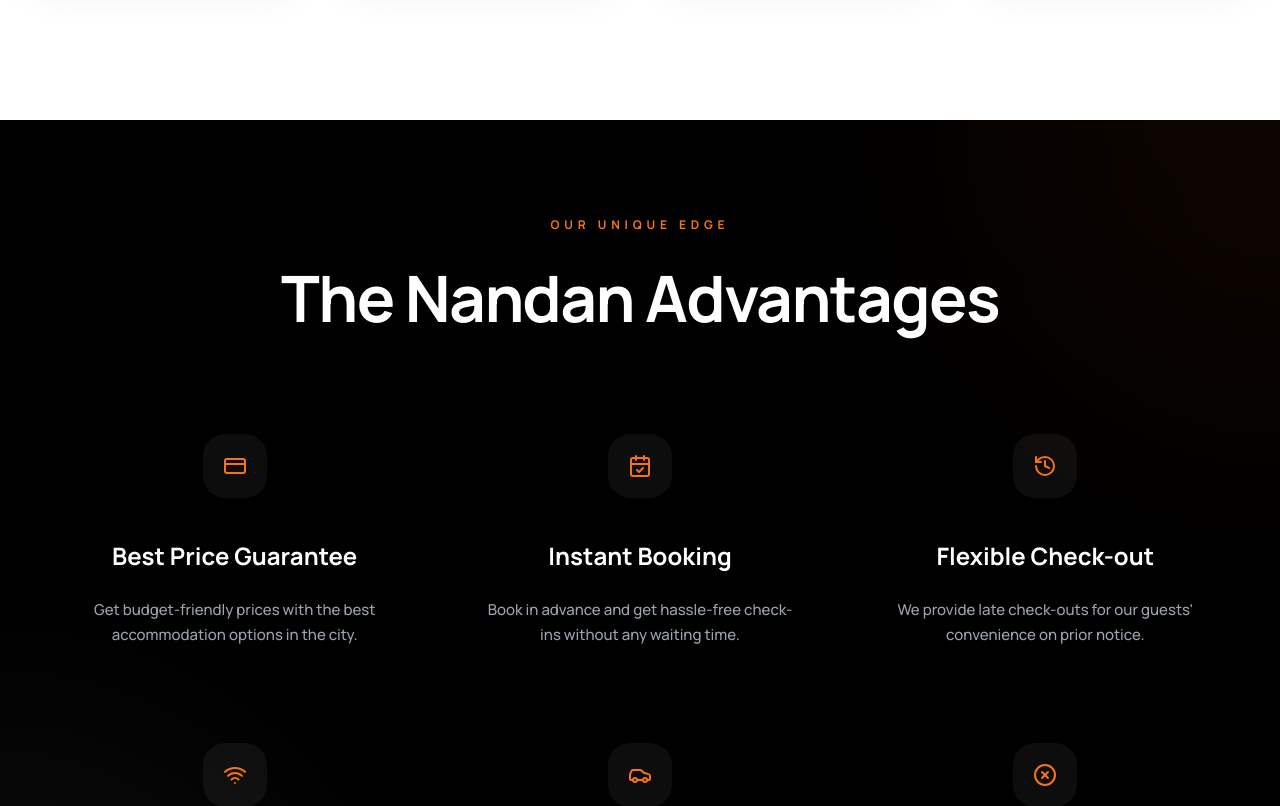
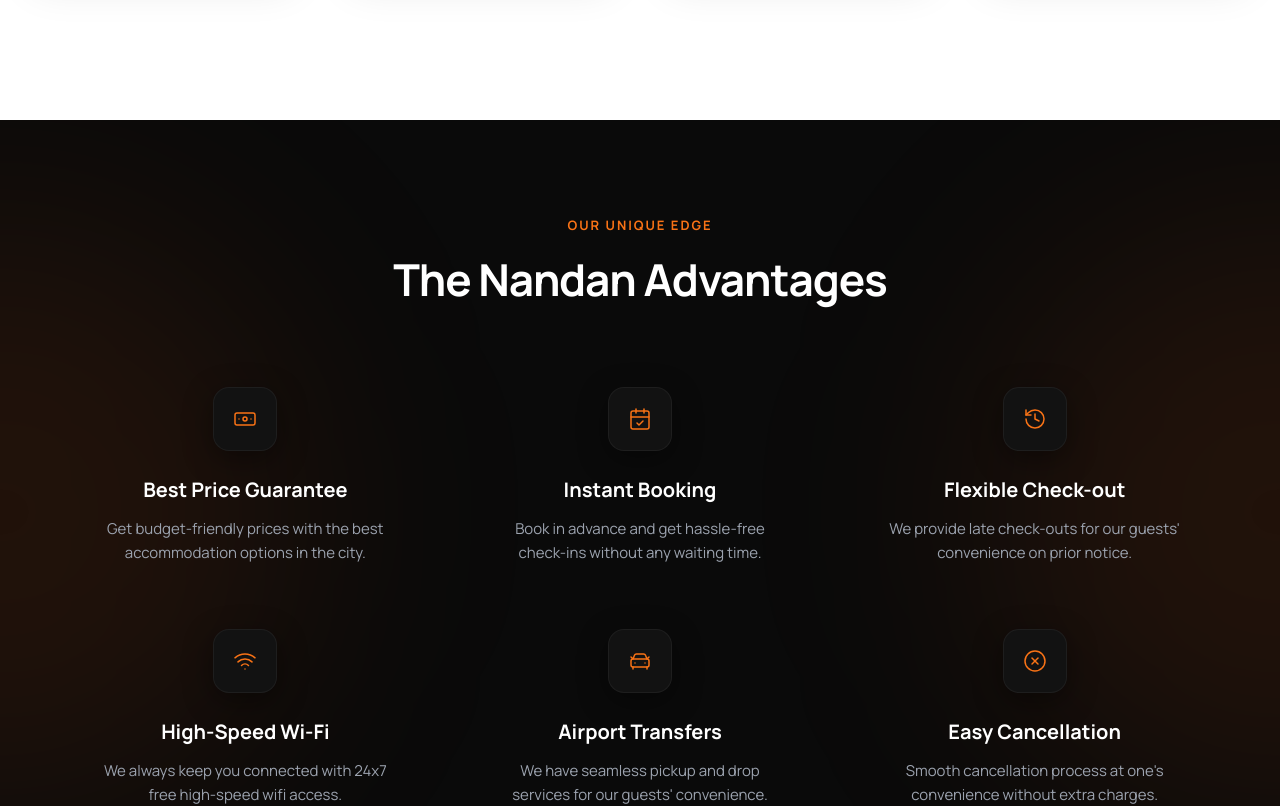
Before and after one commit to a2z-dev007/spodia-subdomain, a Next.js app: page /hotel/1 in a window 1280 px wide. Shown: the part 1840-2646 px from the top of the page. Built offline with nearby package versions, Linux system fonts and the light colour scheme; no server answers.

Commit message:
matched figma

```diff
--- a/src/components/hotel/sections/HotelAdvantages.tsx
+++ b/src/components/hotel/sections/HotelAdvantages.tsx
@@ -2,11 +2,11 @@
 
 import React from "react";
 import {
-  CreditCard,
+  Banknote,
   CalendarCheck,
   History,
   Wifi,
-  Car,
+  CarFront,
   XCircle
 } from "lucide-react";
 
@@ -15,82 +15,81 @@ const advantages = [
     id: 1,
     title: "Best Price Guarantee",
     description: "Get budget-friendly prices with the best accommodation options in the city.",
-    icon: <CreditCard className="w-6 h-6 text-[#F97316]" />
+    icon: <Banknote className="w-6 h-6 text-[#F97316]" strokeWidth={1.5} />
   },
   {
     id: 2,
     title: "Instant Booking",
     description: "Book in advance and get hassle-free check-ins without any waiting time.",
-    icon: <CalendarCheck className="w-6 h-6 text-[#F97316]" />
+    icon: <CalendarCheck className="w-6 h-6 text-[#F97316]" strokeWidth={1.5} />
   },
   {
     id: 3,
     title: "Flexible Check-out",
     description: "We provide late check-outs for our guests' convenience on prior notice.",
-    icon: <History className="w-6 h-6 text-[#F97316]" />
+    icon: <History className="w-6 h-6 text-[#F97316]" strokeWidth={1.5} />
   },
   {
     id: 4,
     title: "High-Speed Wi-Fi",
     description: "We always keep you connected with 24x7 free high-speed wifi access.",
-    icon: <Wifi className="w-6 h-6 text-[#F97316]" />
+    icon: <Wifi className="w-6 h-6 text-[#F97316]" strokeWidth={1.5} />
   },
   {
     id: 5,
     title: "Airport Transfers",
     description: "We have seamless pickup and drop services for our guests' convenience.",
-    icon: <Car className="w-6 h-6 text-[#F97316]" />
+    icon: <CarFront className="w-6 h-6 text-[#F97316]" strokeWidth={1.5} />
   },
   {
     id: 6,
     title: "Easy Cancellation",
     description: "Smooth cancellation process at one's convenience without extra charges.",
-    icon: <XCircle className="w-6 h-6 text-[#F97316]" />
+    icon: <XCircle className="w-6 h-6 text-[#F97316]" strokeWidth={1.5} />
   }
 ];
 
 export default function HotelAdvantages() {
   return (
-    <section className="bg-black py-24 px-6 w-full overflow-hidden relative">
+    <section className="bg-[#0A0A0A] py-24 px-6 w-full overflow-hidden relative">
       {/* Decorative Blobs */}
-      <div className="absolute top-0 right-0 w-[600px] h-[600px] bg-orange-600/5 rounded-full blur-[120px] -mr-[300px] -mt-[300px]" />
-      <div className="absolute bottom-0 left-0 w-[600px] h-[600px] bg-white/5 rounded-full blur-[120px] -ml-[300px] -mb-[300px]" />
+      <div className="absolute top-1/2 -translate-y-1/2 left-0 w-[600px] h-[600px] bg-[#EA580C]/10 rounded-full blur-[120px] -ml-[300px] pointer-events-none" />
+      <div className="absolute top-1/2 -translate-y-1/2 right-0 w-[600px] h-[600px] bg-[#EA580C]/10 rounded-full blur-[120px] -mr-[300px] pointer-events-none" />
 
-      <div className="max-w-[1600px] mx-auto relative z-10 px-4 md:px-12">
+      <div className="max-w-[1200px] mx-auto relative z-10 px-4 md:px-8">
         {/* Section Header */}
-        <div className="text-center mb-24">
-          <span className="text-[#F97316] text-[12px] font-black uppercase tracking-[0.4em] block mb-6">
+        <div className="text-center mb-20">
+          <span className="text-[#F97316] text-[13px] font-bold uppercase tracking-[0.15em] block mb-4">
             OUR UNIQUE EDGE
           </span>
-          <h2 className="text-4xl md:text-[64px] font-black text-white leading-tight tracking-tight">
+          <h2 className="text-3xl md:text-[44px] font-bold text-white leading-tight tracking-tight">
             The Nandan Advantages
           </h2>
         </div>
 
         {/* Grid */}
-        <div className="grid grid-cols-1 md:grid-cols-3 gap-x-20 gap-y-24">
+        <div className="grid grid-cols-1 md:grid-cols-3 gap-x-12 gap-y-16">
           {advantages.map((item) => (
             <div
               key={item.id}
-              className="flex flex-col items-center text-center transition-all duration-300 group"
+              className="flex flex-col items-center text-center group"
             >
               {/* Icon Container */}
-              <div className="bg-white/5 w-16 h-16 rounded-[22px] flex items-center justify-center mb-10 transition-transform group-hover:scale-110 group-hover:bg-orange-500/10">
+              <div className="bg-[#121212] border border-white/5 shadow-[0_8px_30px_rgba(0,0,0,0.4)] inset-0 w-16 h-16 rounded-2xl flex items-center justify-center mb-6 transition-transform duration-300 group-hover:-translate-y-1">
                 {item.icon}
               </div>
 
               {/* Content */}
-              <h3 className="text-[24px] font-black text-white mb-6 group-hover:text-[#F97316] transition-colors">
+              <h3 className="text-[20px] font-bold text-white mb-3 group-hover:text-[#F97316] transition-colors duration-300">
                 {item.title}
               </h3>
-              <p className="text-gray-400 font-medium leading-relaxed text-[15px] max-w-[320px]">
+              <p className="text-[#9CA3AF] font-normal leading-[1.6] text-[15px] max-w-[300px]">
                 {item.description}
               </p>
             </div>
           ))}
         </div>
       </div>
-
     </section>
   );
 }
```
